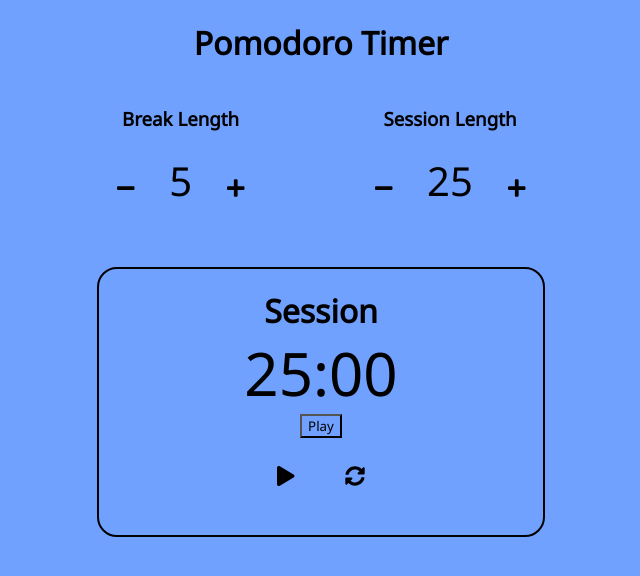
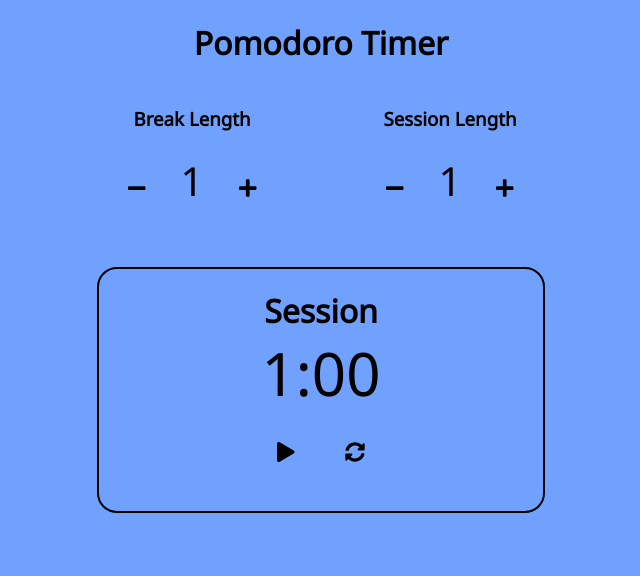
Before and after one commit to YH-Shen/pomodoro_clock, a React (Create React App) app: page / in a window 1280 px wide. Shown: the top 576 px of the page, without its empty margins (319-959 px from the left). Built offline with nearby package versions, Linux system fonts and the light colour scheme.

Commit message:
Added beep sound.
The reset button also resets the beep.

```diff
--- a/src/App.js
+++ b/src/App.js
@@ -12,6 +12,7 @@ import {
 
 import Counter from "./components/Counter";
 import Clock from "./components/Clock";
+import Music from "./components/Music";
 
 import "./App.css";
 
@@ -19,8 +20,8 @@ library.add(faMinus, faPlus, faPlay, faPause, faSyncAlt);
 
 function App() {
     // state init
-    const [breakCount, updateBreakCount] = useState(5);
-    const [sessionCount, updateSessionCount] = useState(25);
+    const [breakCount, updateBreakCount] = useState(1);
+    const [sessionCount, updateSessionCount] = useState(1);
 
     // const [clockCount, updateClockCount] = useState(25 * 60);
     const [currentTimer] = useState("Session");
@@ -80,7 +81,7 @@ function App() {
                     {Counter({ ...sessionProps })}
                 </div>
             </div>
-
+            {Music()}
             <div className="Clock">{Clock({ ...clockProps })}</div>
 
             {/* <footer>Designed by meeeee</footer> */}
--- a/src/components/Clock.js
+++ b/src/components/Clock.js
@@ -1,29 +1,44 @@
 import React, { useState, useEffect } from "react";
 import { FontAwesomeIcon } from "@fortawesome/react-fontawesome";
-import Music from "./Music";
 
 import "../static/Clock.css";
-const convertToTime = (timeCount) => {
-    // take the time count (25*60)
-    // convert to minutes and seconds
-    let minutes = Math.floor(timeCount / 60);
-    let seconds = timeCount % 60;
-    seconds = seconds > 9 ? seconds : "0" + seconds;
-    // console.log(`${minutes}:${seconds}`);
-    return `${minutes}:${seconds}`;
-};
 
 const Clock = (props) => {
     // ==============================================================
     //  initialization
     // ==============================================================
     const { sessionCount, breakCount } = props;
+    const secondsInAMinute = 3;
 
     const [isPlaying, updateIsPlaying] = useState(false);
-    const [timeCount, updateTimeCount] = useState(sessionCount * 60);
+    const [timeCount, updateTimeCount] = useState(
+        sessionCount * secondsInAMinute
+    );
     const [currentTimer, updateCurrentTimer] = useState("Session");
 
     let loop;
+    // ==============================================================
+    //  helpers
+    // ==============================================================
+
+    const convertToTime = (timeCount) => {
+        // take the time count (25*secondsInAMinute)
+        // convert to minutes and seconds
+        let minutes = Math.floor(timeCount / secondsInAMinute);
+        let seconds = timeCount % secondsInAMinute;
+        seconds = seconds > 9 ? seconds : "0" + seconds;
+        // console.log(`${minutes}:${seconds}`);
+        return `${minutes}:${seconds}`;
+    };
+
+    const musicPlayPause = (status) => {
+        let beep = document.getElementById("audio");
+        if (status === "play") return beep.play();
+        // if reset
+        beep.currentTimer = 0;
+        return beep.pause();
+    };
+
     // ==============================================================
     //  hooks
     // ==============================================================
@@ -46,9 +61,11 @@ const Clock = (props) => {
             );
             updateTimeCount(
                 currentTimer === "Session"
-                    ? breakCount * 60
-                    : sessionCount * 60
+                    ? breakCount * secondsInAMinute
+                    : sessionCount * secondsInAMinute
             );
+            // Music("play");
+            musicPlayPause("play");
         } else {
             // setInterval
             loop = setInterval(() => {
@@ -60,7 +77,7 @@ const Clock = (props) => {
     }, [isPlaying, timeCount]);
 
     useEffect(() => {
-        updateTimeCount(sessionCount * 60);
+        updateTimeCount(sessionCount * secondsInAMinute);
     }, [sessionCount]);
 
     const handlePlayPause = () => {
@@ -74,16 +91,18 @@ const Clock = (props) => {
     const handleReset = () => {
         updateTimeCount(
             currentTimer === "Session"
-                ? sessionCount * 60
-                : breakCount * 60
+                ? sessionCount * secondsInAMinute
+                : breakCount * secondsInAMinute
         );
+        // Music("reset");
+        musicPlayPause("reset");
     };
 
     return (
         <div className="clock-container">
             <h1>{currentTimer}</h1>
             <span>{convertToTime(timeCount)}</span>
-            <div>{Music()}</div>
+            {/* <div>{Music()}</div> */}
             <div className="controls">
                 <button
                     // title={props.title}
--- a/src/components/Music.js
+++ b/src/components/Music.js
@@ -1,18 +1,28 @@
 import React from "react";
 
-const Music = (props) => {
-    // let beep = new Audio("../static/Evillaugh.ogg");
+const Music = (status) => {
+    // let beep = new Audio(
+    //     "https://raw.githubusercontent.com/Yuhui-Shen/pomodoro_clock/master/src/static/bell.wav"
+    // );
 
-    const start = () => {
-        let beep = document.getElementById("audio");
-        console.log(beep);
-        beep.play();
-    };
+    // const start = () => {
+
+    //     // let beep = document.getElementById("audio");
+    //     // console.log(beep);
+    //     // beep.play();
+    // };
+
+    // const reset = () => {
+    //     console.log("pause");
+    //     beep.pause();
+    //     beep.currentTime = 0;
+    //     console.log("pause");
+    // };
     return (
-        <div>
-            <audio id="audio" src="../static/bell.wav"></audio>
-            <button onClick={start}>Play</button>
-        </div>
+        <audio
+            id="audio"
+            src="https://raw.githubusercontent.com/Yuhui-Shen/pomodoro_clock/master/src/static/bell.wav"
+        ></audio>
     );
 };
 
```
